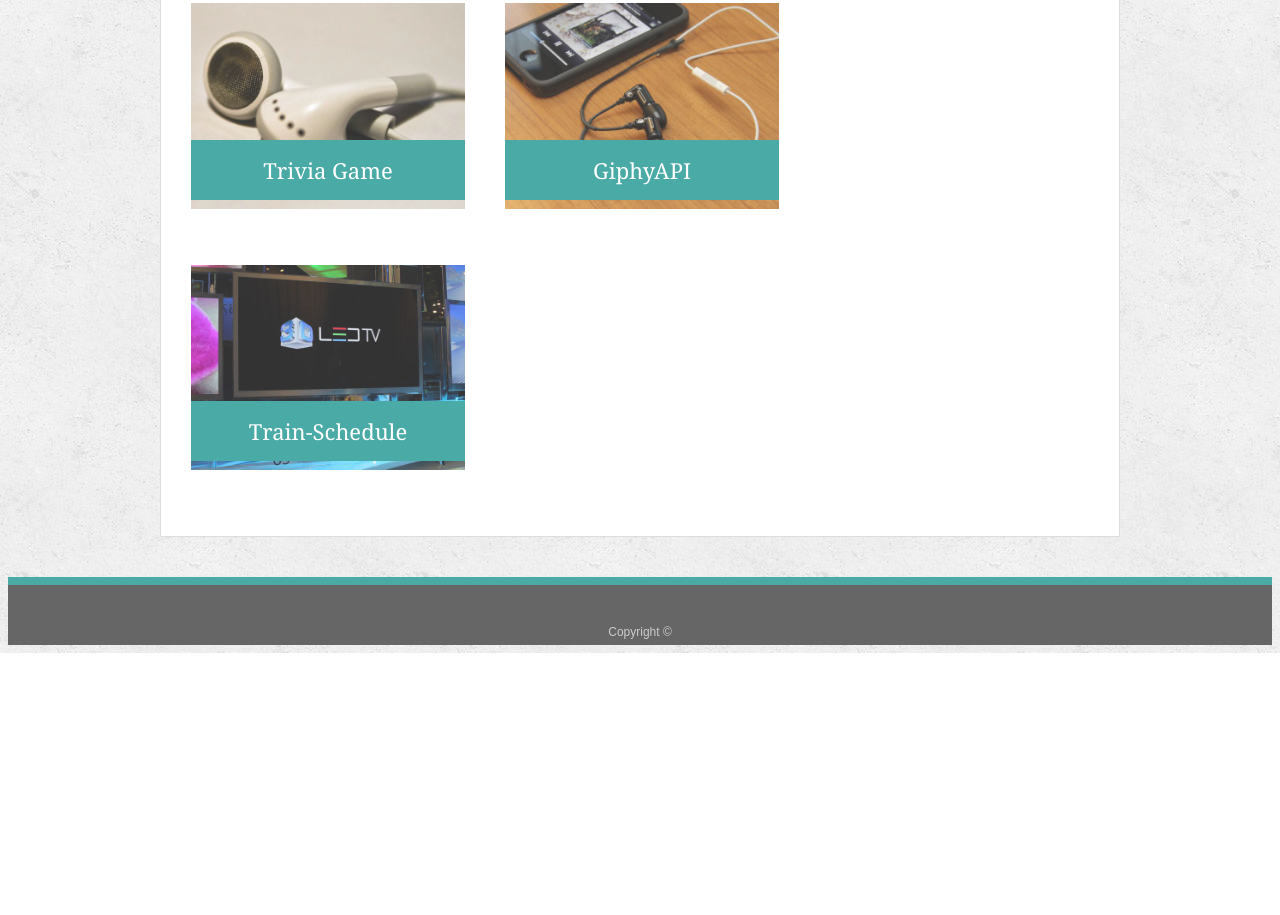
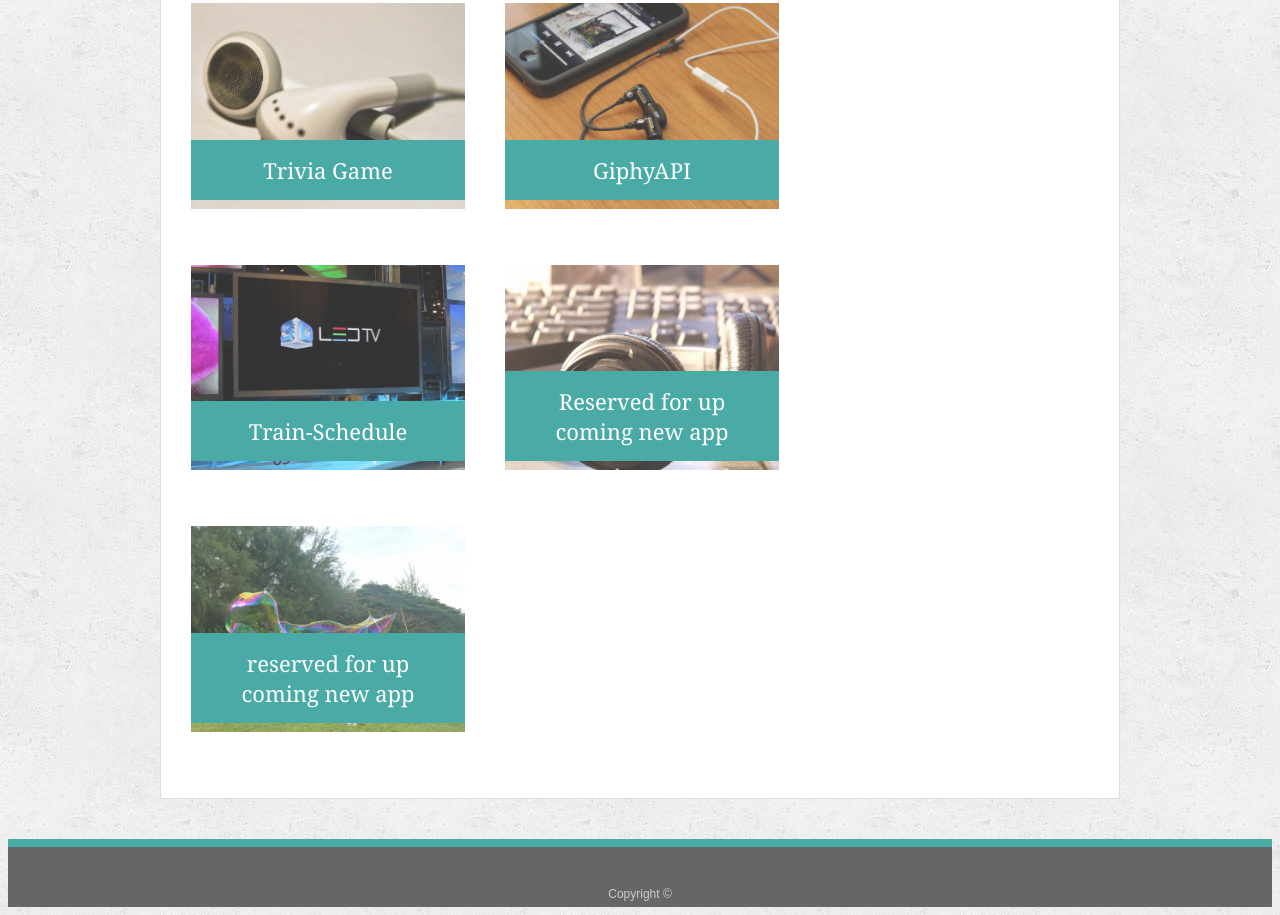
Before and after one commit to jian001qq2/jian001qq2.github.io, a plain HTML site: page portfolio.html in a window 1280 px wide. Shown: the part 564-1479 px from the top of the page. Before the commit the page ends 1217 px from the top, so only its background shows below. Drawn offline with Linux system fonts and the light colour scheme.

Commit message:
add two more space for future apps

```diff
--- a/portfolio.html
+++ b/portfolio.html
@@ -51,7 +51,14 @@
        <a href="https://jian001qq2.github.io/Train-Schedule/"><img src="assets/images/technics-q-c-640-480-9.jpg" alt="Train-Schedule">
         <h3>Train-Schedule</h3></a>
       </div>
-
+      <div class="work">
+       <img src="assets/images/technics-q-c-640-480-6.jpg" alt="New Stuff to put ">
+         <h3>Reserved for up coming new app</h3></a>
+       </div>
+       <div class="work">
+        <img src="assets/images/P1030352-1_(640x480).jpg" alt="New Stuff to put ">
+          <h3>reserved for up coming new app</h3></a>
+        </div>
     </section>
 
   </div>
```
Also changed, not shown: assets/images/P1030352-1_(640x480).jpg (added), assets/images/technics-q-c-640-480-6.jpg (added), 3 other files.
